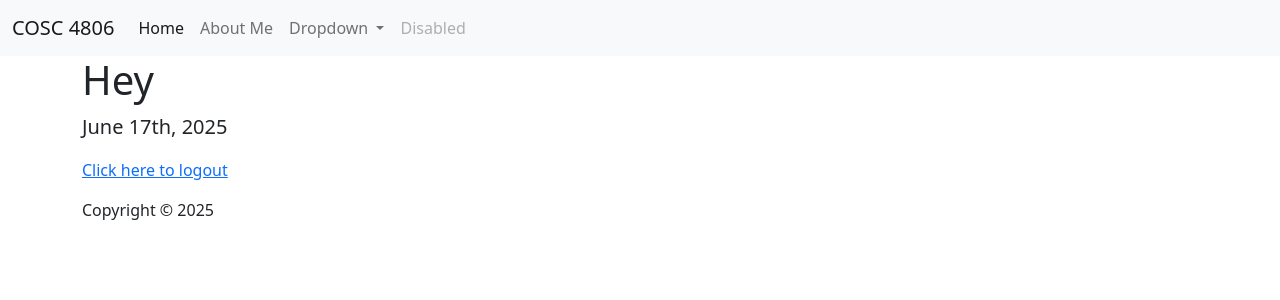
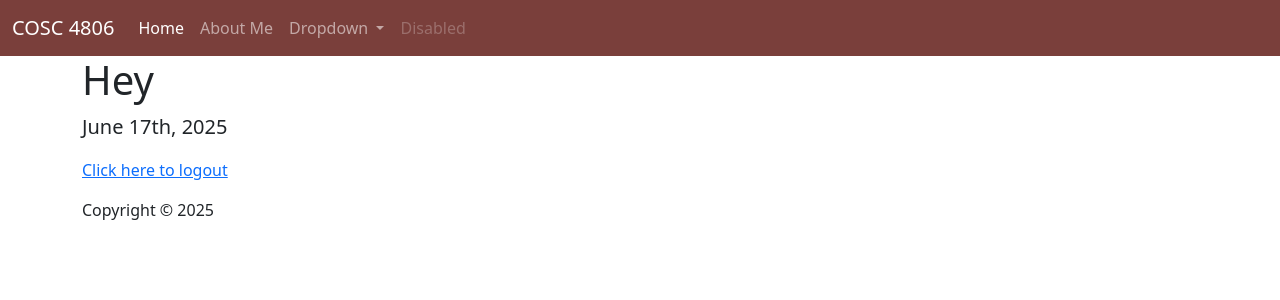
Before and after one commit to Jiamli-5050/cosc-4806-3, a PHP site: page /home in a window 1280 px wide. Shown: the top 300 px of the page. Run offline with PHP 8.4, Linux system fonts and the light colour scheme; the visitor is signed in with stand-in values (Sample User, id 1); data that the repository does not hold is empty.

Commit message:
made the nav bar a dark red

```diff
--- a/app/views/templates/header.php
+++ b/app/views/templates/header.php
@@ -15,7 +15,7 @@ if (!isset($_SESSION['auth'])) {
         <meta name="mobile-web-app-capable" content="yes">
     </head>
     <body>
-    <nav class="navbar navbar-expand-lg navbar-light bg-light">
+    <nav class="navbar navbar-expand-lg navbar-dark" style="background-color: #7a3f3b;">
   <div class="container-fluid">
     <a class="navbar-brand" href="#">COSC 4806</a>
     <button class="navbar-toggler" type="button" data-bs-toggle="collapse" data-bs-target="#navbarSupportedContent" aria-controls="navbarSupportedContent" aria-expanded="false" aria-label="Toggle navigation">
```
